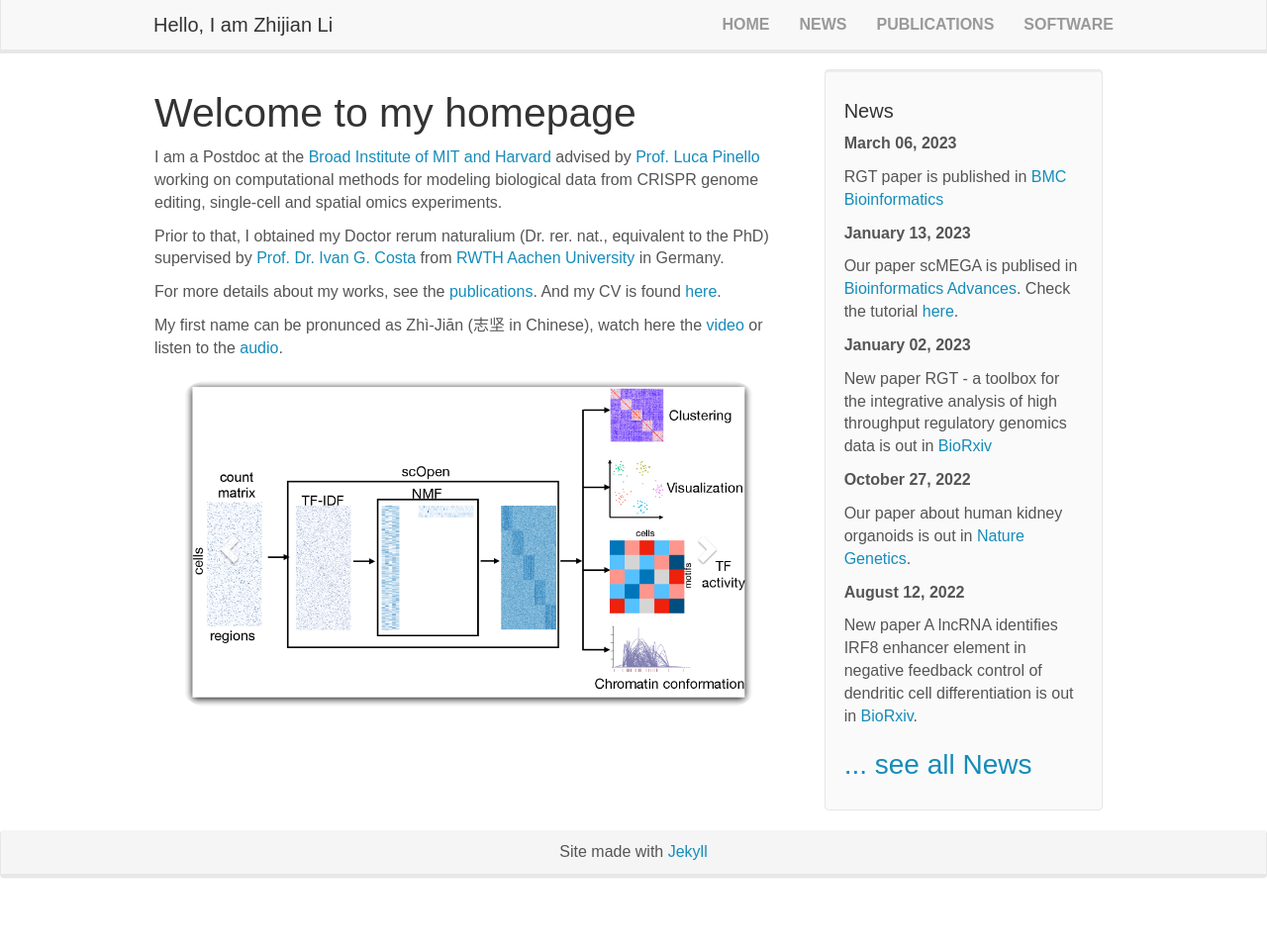
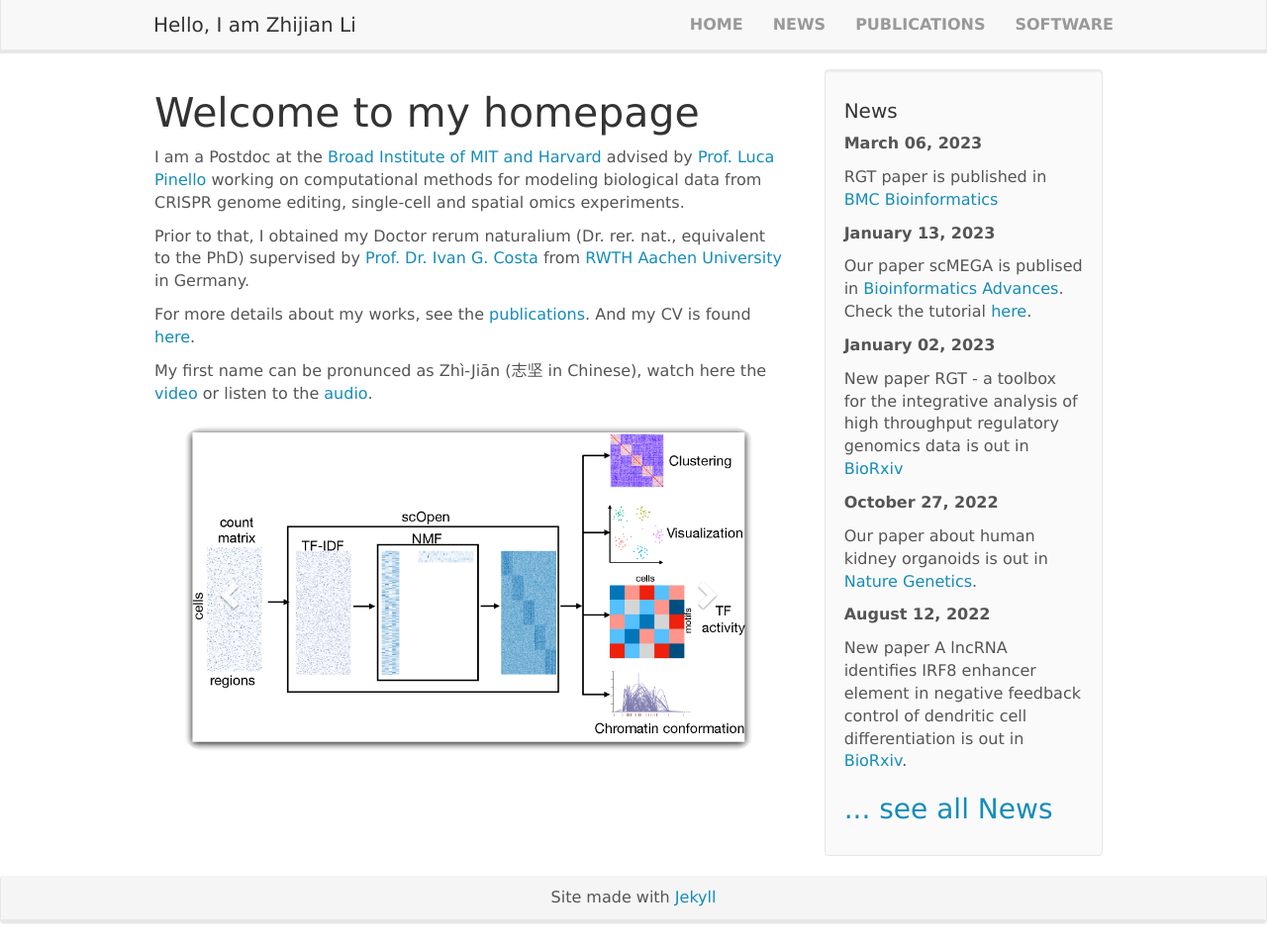
Before and after one commit to lzj1769/lzj1769.github.io, a Jekyll site: the page built from _pages/home.md, in a window 1280 px wide and 955 px high. Shown: the whole window at 99% size. Built offline with Jekyll 4.4.1, drawn with Linux system fonts in a browser that asks for light colours; nearby versions of some CDN libraries.

Commit message:
modify font

```diff
--- a/css/main.scss
+++ b/css/main.scss
@@ -13,7 +13,7 @@ img {
 
 body {
 	padding-top: 70px;
-	font-family: Arial, Helvetica, sans-serif;
+	font-family: "Lucida Sans", sans-serif;
 }
 
 figcaption {
```
